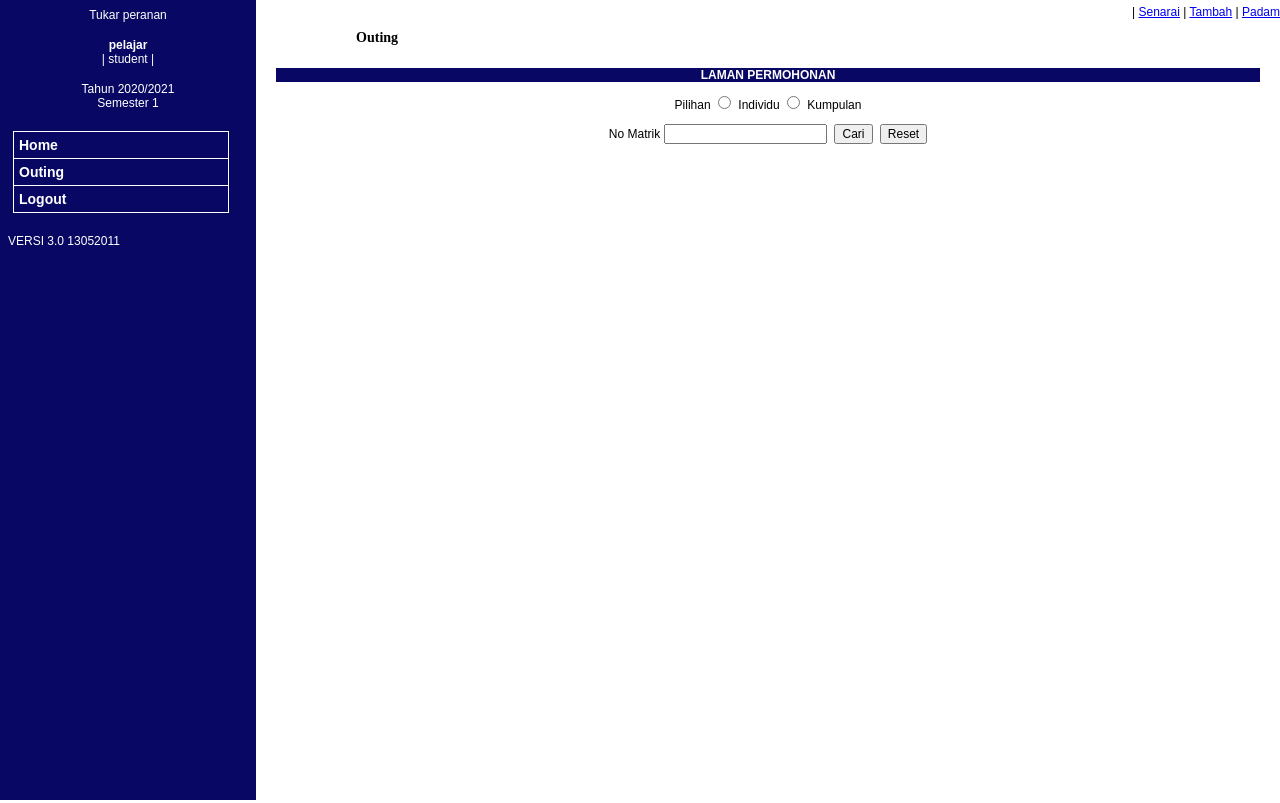
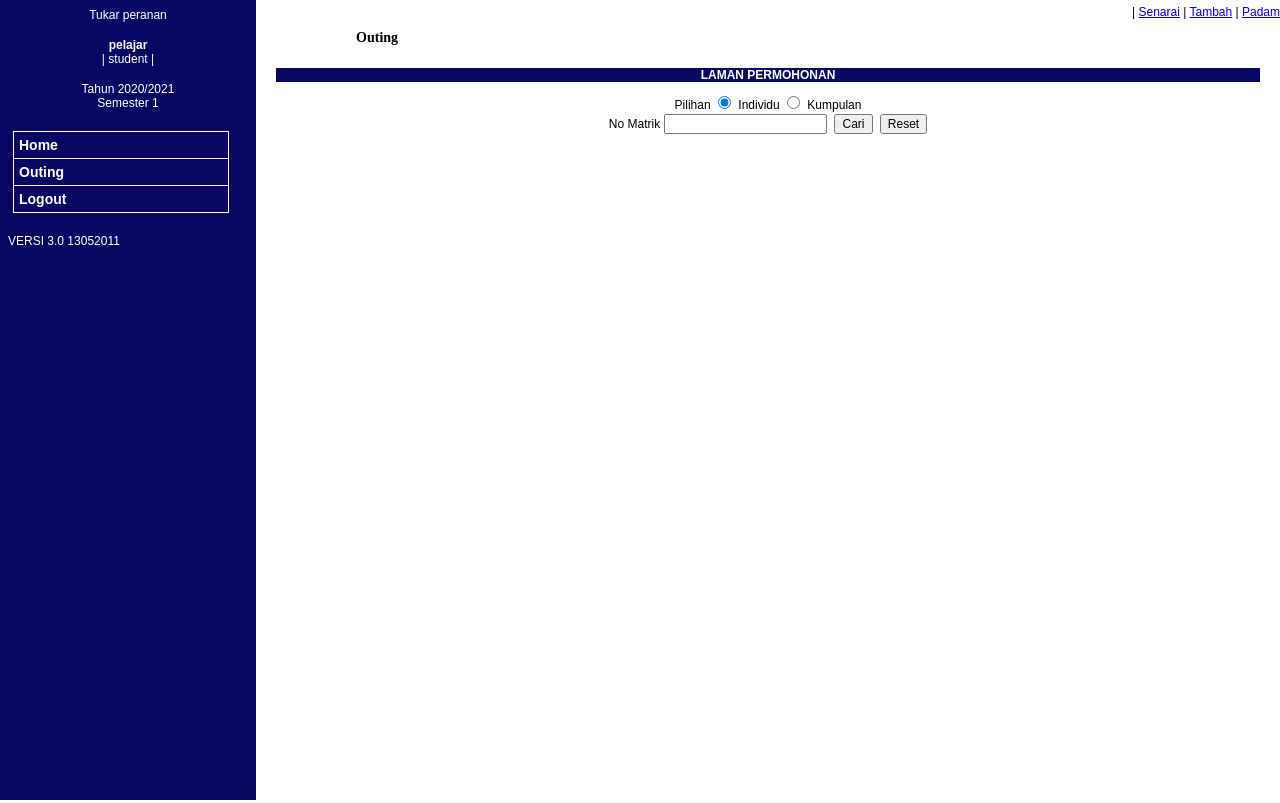
Before and after one commit to autumnlewjb/KmppMISClone, a Flask app: page /outing-login in a window 1280 px wide. Run offline with Flask 2, Linux system fonts and the light colour scheme.

Commit message:
div appear based on checked radio button

```diff
--- a/app.py
+++ b/app.py
@@ -80,6 +80,15 @@ def logout():
     return render_template('login.html')
 
 
+@app.route('/get-number', methods=['GET', 'POST'])
+def get_number():
+    try:
+        num = int(request.form['matrics-no-field'])
+        return render_template('student/outing_login.html', num=num)
+    except ValueError:
+        return redirect('/outing-login')
+
+
 @app.route('/outing-login', methods=['POST', 'GET'])
 def outing_login():
     if request.method == 'POST':
@@ -92,7 +101,7 @@ def outing_login():
             print('logged in')
             return redirect('/outing-apply')
     else:
-        return render_template('student/outing_login.html')
+        return render_template('student/outing_login.html', num=0)
 
 
 @app.route('/outing-apply', methods=['POST', 'GET'])
--- a/static/css/main.css
+++ b/static/css/main.css
@@ -174,10 +174,6 @@ div.apply-form label, input {
     font-size: 12px;
 }
 
-div.matrics-no {
-    padding: 10px;
-}
-
 div.student-details > table td {
     width: 200px;
 }
@@ -188,7 +184,6 @@ div.student-details > table td {
  div.outing-form, div.student-details {
     margin: 30px;
  }
-
 
  .ok {
     display: inline-block;
@@ -263,3 +258,27 @@ a.quick-button {
     text-decoration: none;
     color: black;
 }
+
+.reveal-if-active {
+    opacity: 0;
+    overflow: hidden;
+    max-height: 0;
+}
+
+input[type='radio']#kumpulan:checked ~ .reveal-if-active {
+    opacity: 1;
+    max-height: 100%;
+    overflow: visible;
+}
+
+.reveal-if-active-2 {
+    opacity: 0;
+    overflow: hidden;
+    max-height: 0;
+}
+
+input[type='radio']#individu:checked ~ .reveal-if-active-2 {
+    opacity: 1;
+    max-height: 100%;
+    overflow: visible
+}
--- a/templates/student/outing_login.html
+++ b/templates/student/outing_login.html
@@ -16,22 +16,40 @@
         <h3>LAMAN PERMOHONAN</h3>
     </div>
     <div class="apply-form">
+        {% if num == 0 %}
             <div class="choose-category">
-            <form>
+                <form action="/get-number" method="POST">
+                    <ul></ul>
                     <label>Pilihan</label>
-                <input type="radio" id="radio" name="radio" value="individu">
+                    <input type="radio" id="individu" name="type" value="individu" checked>
                     <label>Individu</label>
-                <input type="radio" id="radio" name="radio" value="kumpulan">
+                    <input type="radio" id="kumpulan" name="type" value="kumpulan">
                     <label>Kumpulan</label>
-            </form>
+                    <div class="matrics-no reveal-if-active">
+                        <label>Bilangan orang: </label><input type="text" id="matrics-no-field" name="matrics-no-field" value="0">
+                        <input type="submit" id="find-no" name="find-no" value="Permohonan>>>">
                     </div>
-        <div class="matrics-no">
-            <form action="/outing-login" method="POST">
+                    <div class="matrics-no reveal-if-active-2">
+                        <form action="/outing-login/0" method="POST">
                             <label>No Matrik</label><input type="text" id="matrics-no-field" name="matrics-no-field" value="">
                             <input type="submit" id="find-no" name="find-no" value="Cari">
                             <input type="reset" id="reset-field" name="reset-field" value="Reset">
                         </form>
                     </div>
+                </form>
+            </div>
+        {% endif %}
+
+        <!-- <div class="matrics-no">
+            <form action="/outing-login/{{num}}" method="POST">
+                {% for i in range(num) %}
+                    <label>No Matrik</label><input type="text" id="matrics-no-field" name="matrics-no-field-{{i}}" value="">
+                    <br>
+                {% endfor %}
+                <input type="submit" id="find-no" name="find-no" value="Cari">
+                <input type="reset" id="reset-field" name="reset-field" value="Reset">
+            </form>
+        </div> -->
     </div>
 </div>
 
```
Lines whose indentation alone changed are shown as unchanged.
